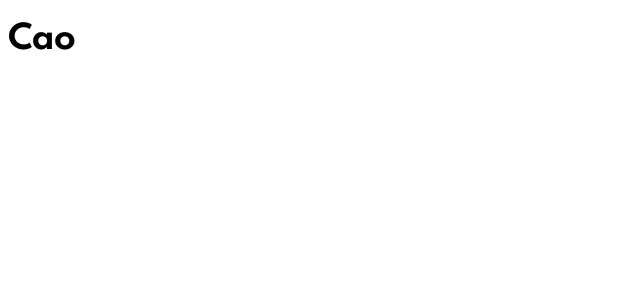
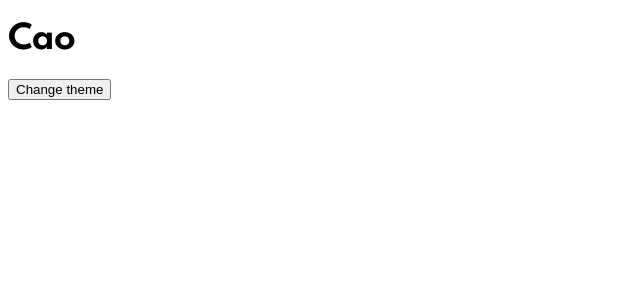
Before and after one commit to nlukic97/react-invoice-app, a React (Create React App) app: page / in a window 1280 px wide. Shown: the top 300 px of the page, without its empty margins (0-640 px from the left). Built offline with nearby package versions, Linux system fonts and the light colour scheme.

Commit message:
toggle theme btn added in the Sidebar.js component

```diff
--- a/src/App.js
+++ b/src/App.js
@@ -1,9 +1,15 @@
 import './css/App.css';
 
+import Sidebar from './components/Sidebar';
+
 function App() {
+
+
+
   return (
     <div>
       <h1>Cao</h1>
+      <Sidebar />
     </div>
   );
 }
--- /dev/null
+++ b/src/components/Sidebar.js
@@ -0,0 +1,35 @@
+import {useEffect} from 'react';
+
+const Sidebar = () => {
+    let options = ['light-theme', 'dark-theme']
+
+
+    function loadColorTheme(){
+        let choice = localStorage.getItem('dark-theme')
+
+        if(choice){
+            document.documentElement.classList = options[choice]
+        } else {
+            document.documentElement.classList = (options[0])
+            localStorage.setItem('dark-theme',0)
+        }
+    }
+
+    useEffect(loadColorTheme)
+
+    function toggleTheme(){
+        let value = !!parseInt((localStorage.getItem('dark-theme')))
+        document.documentElement.classList = options[Number(!value)]
+        localStorage.setItem('dark-theme',Number(!value))
+    }
+
+
+
+    return (
+        <div>
+            <button onClick={toggleTheme}>Change theme</button>
+        </div>
+    )
+}
+
+export default Sidebar
--- a/src/css/App.css
+++ b/src/css/App.css
@@ -41,4 +41,16 @@ h4 {
   font-weight: 500;
 }
 
+html.light-theme body {
+  background-color: #fff;
+}
+
+html.dark-theme body {
+  background-color: black;
+}
+
+button.btn {
+  border-radius: 24px;
+}
+
 /*# sourceMappingURL=App.css.map */
--- a/src/scss/imports/_layout.scss
+++ b/src/scss/imports/_layout.scss
@@ -0,0 +1,7 @@
+html.light-theme body {
+    background-color: #fff;
+}
+
+html.dark-theme body {
+    background-color: black;
+}
--- /dev/null
+++ b/src/scss/imports/components/_button.scss
@@ -0,0 +1,5 @@
+button {
+    &.btn {
+        border-radius: 24px;
+    }
+}
--- a/src/scss/main.scss
+++ b/src/scss/main.scss
@@ -3,3 +3,5 @@
 @import './imports/variables';
 @import './imports/typography';
 @import './imports/layout';
+
+@import './imports/components/button';
```
Also changed, not shown: public/logo512.png (deleted), 1 other file (tests, documents, lock files or other folders).
